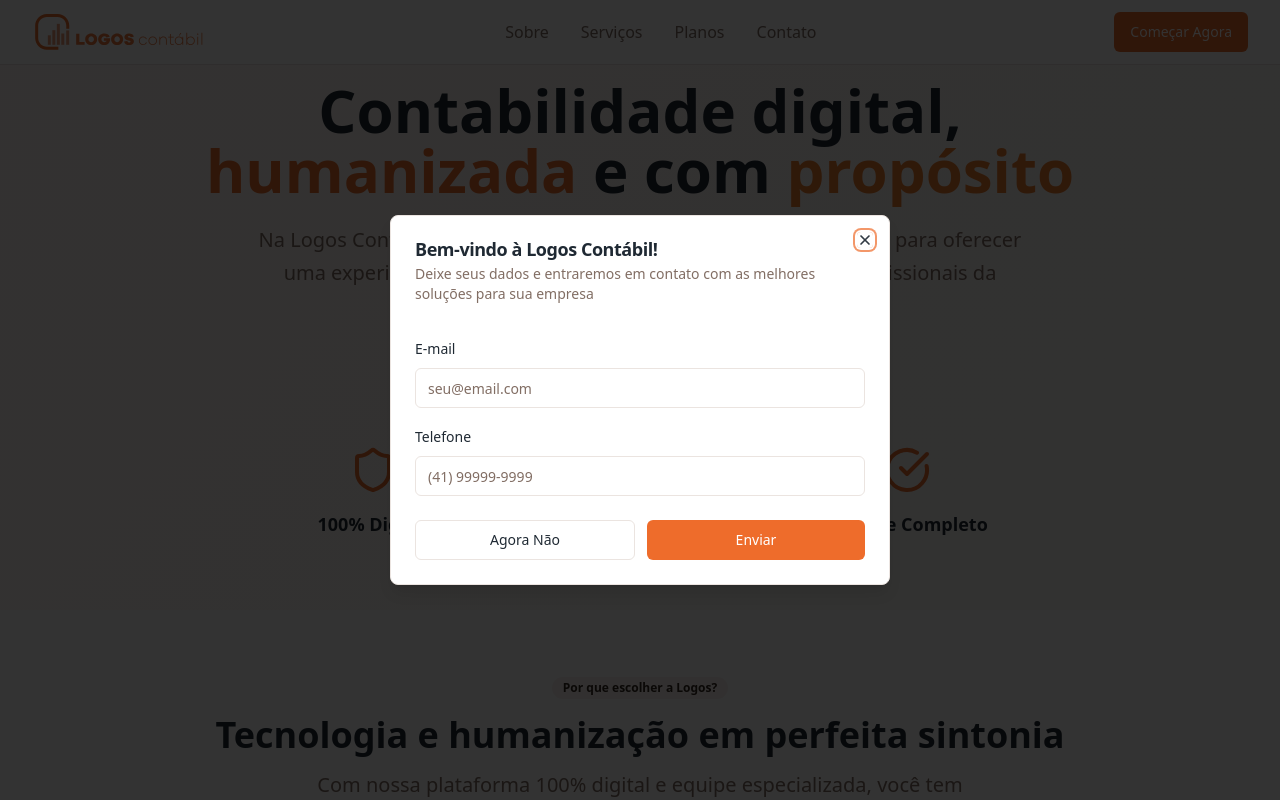
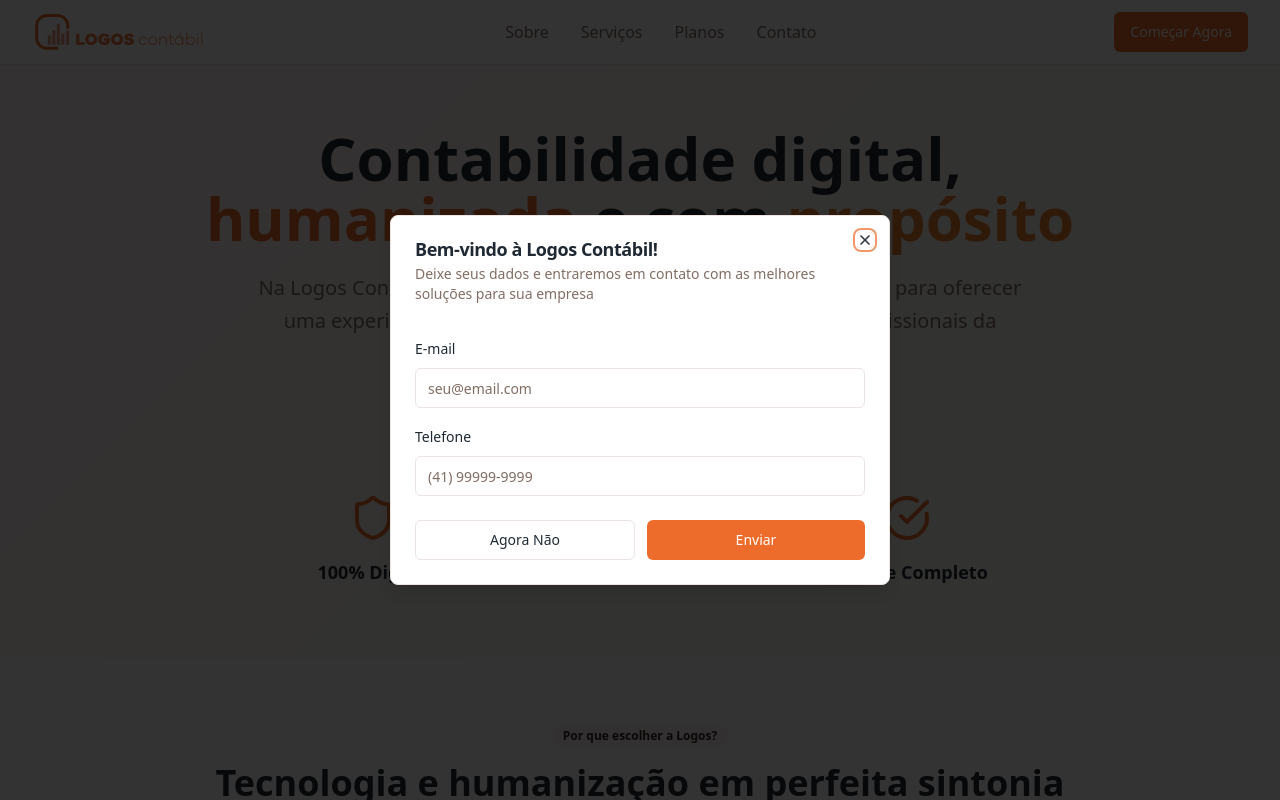
Before and after one commit to gaabiceranto/logotipos-humanos-tecnologia-cuidado-78157, a React (Vite) app: page / in a window 1280 px wide. Shown: the top 800 px of the page. Built offline with nearby package versions, Linux system fonts and the light colour scheme; the HTML template or start-up script is replaced by a standard one.

Commit message:
Update padding and background

```diff
--- a/src/components/Hero.tsx
+++ b/src/components/Hero.tsx
@@ -1,7 +1,7 @@
 import { Button } from "@/components/ui/button";
 import { CheckCircle, Shield, Users } from "lucide-react";
 const Hero = () => {
-  return <section className="pt-20 pb-16 bg-gradient-hero">
+  return <section className="pt-32 pb-16 bg-gradient-hero">
       <div className="container mx-auto px-4 sm:px-6 lg:px-8">
         <div className="text-center max-w-4xl mx-auto">
           <h1 className="text-4xl sm:text-5xl lg:text-6xl font-bold text-foreground mb-6">
```
